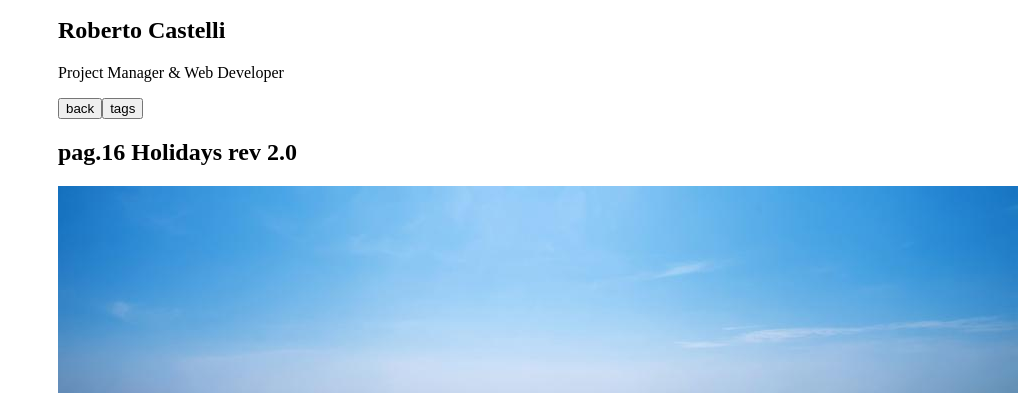
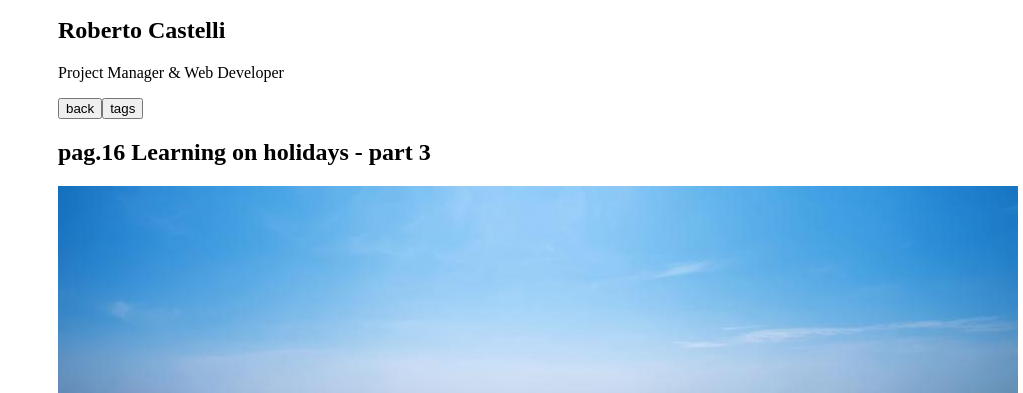
Before and after one commit to RobertoCastelli/portfolio-gatsby, a Gatsby site: page /posts/016 in a window 1280 px wide. Shown: the part 707-1100 px from the top of the page, without its empty margins (257-1280 px from the left). Built offline with nearby package versions, Linux system fonts and the light colour scheme; Gatsby itself is replaced by a stand-in of ours; a web font is replaced by a local one.

Commit message:
Update 016.md

```diff
--- a/src/posts/016.md
+++ b/src/posts/016.md
@@ -1,11 +1,11 @@
 ---
-title: "pag.16 HOLIDAYS rev 2.0"
+title: "pag.16 LEARNING ON HOLIDAYS - part 3"
 date: 2020-08-30
 intro: "A mind of moderate capacity which closely pursues one study must infallibly arrive at great proficiency in that study. ~ Mary Shelley"
 tags: ["js", "react"]
 ---
 
-## pag.16 Holidays rev 2.0
+## pag.16 Learning on holidays - part 3
 
 ![holiday](../images/bgholiday2.jpg)
 
```
